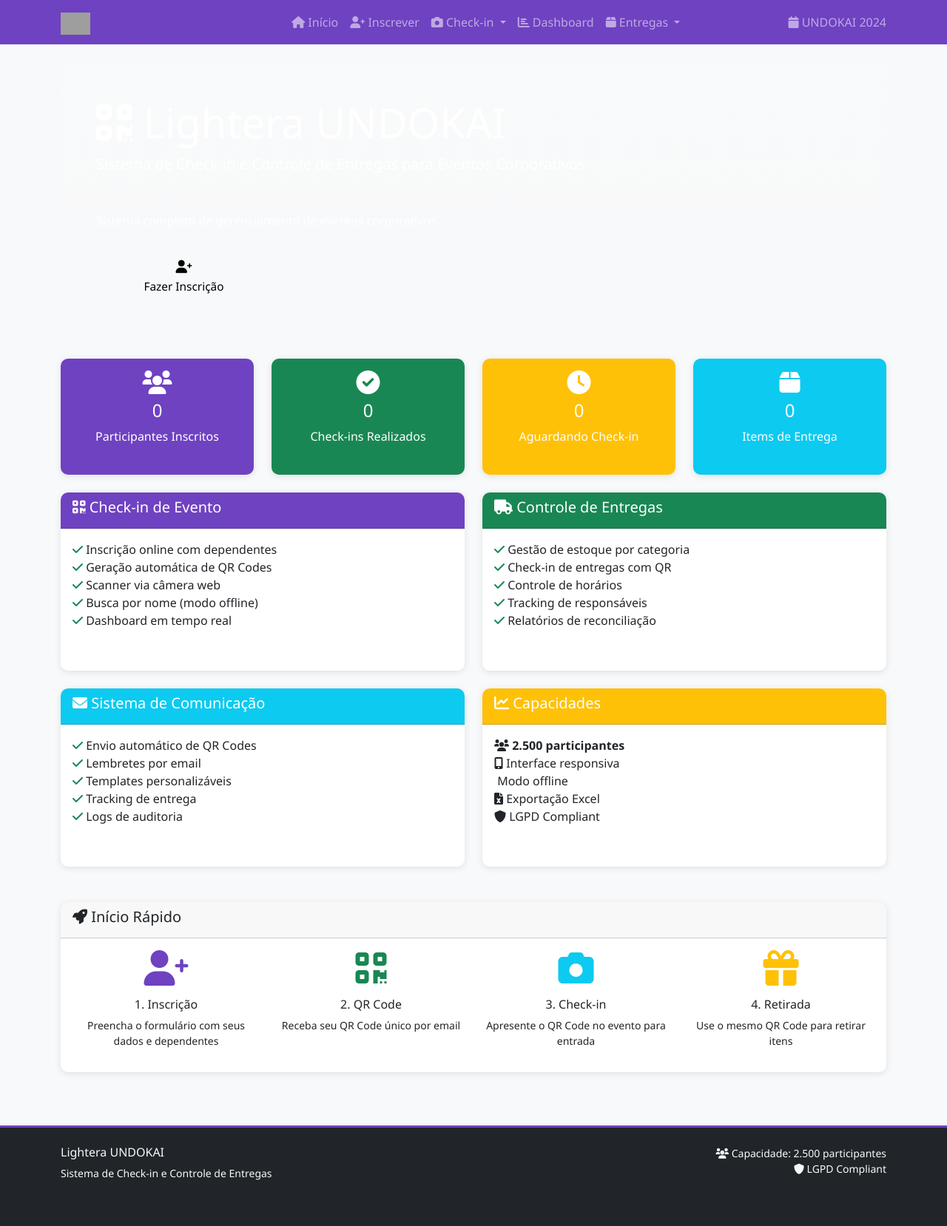
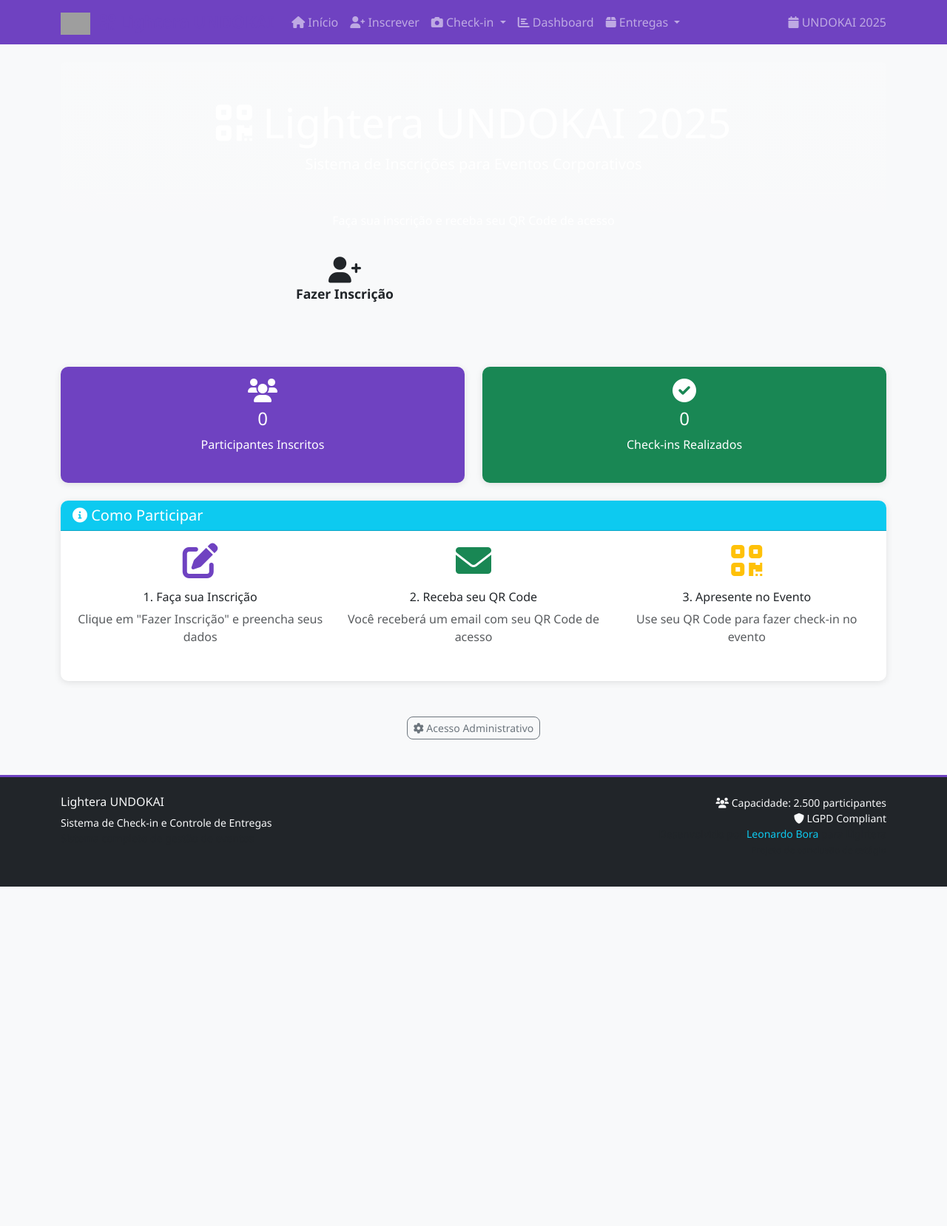
Before and after one commit to leonardobora/UNDOKAI-QRCODE, a Flask app: page / in a window 1280 px wide. Shown: the whole page at 74% size. After the commit the page ends 1199 px from the top, so only its background shows below. Run offline with Flask 3, Linux system fonts and the light colour scheme; data that the repository does not hold is empty; grey boxes are pictures that could not be loaded.

Commit message:
Update event system to separate admin and user functions with improved visuals
Introduce distinct admin and user interfaces, implement QR code lookup functionality, and apply style updates for better visual contrast and corrected event year.

Replit-Commit-Author: Agent
Replit-Commit-Session-Id: c4d3abaf-ab7a-43bb-bc85-bf6b1645ed54
Replit-Commit-Checkpoint-Type: full_checkpoint
Replit-Commit-Screenshot-Url: https://storage.googleapis.com/screenshot-production-us-central1/ee064c3b-8ae7-4fec-a129-910567e863f9/c4d3abaf-ab7a-43bb-bc85-bf6b1645ed54/mayqBed

```diff
--- a/routes.py
+++ b/routes.py
@@ -9,8 +9,19 @@ from models import Participant, Dependent, CheckIn, DeliveryItem, DeliveryLog, E
 from utils import generate_qr_code, send_qr_email
 
 @app.route('/')
-def index():
-    """Homepage with overview"""
+def user_index():
+    """User homepage with registration and QR lookup"""
+    total_participants = Participant.query.count()
+    total_checkins = CheckIn.query.count()
+
+    return render_template('user_index.html', stats={
+        'total_participants': total_participants,
+        'total_checkins': total_checkins
+    })
+
+@app.route('/admin')
+def admin_index():
+    """Admin homepage with full system overview"""
     total_participants = Participant.query.count()
     total_checkins = CheckIn.query.count()
     total_items = DeliveryItem.query.count()
@@ -22,6 +33,50 @@ def index():
         'total_items': total_items,
         'pending_checkins': pending_checkins
     })
+
+@app.route('/index')
+def index():
+    """Redirect old index route to user interface"""
+    return redirect(url_for('user_index'))
+
+@app.route('/user/qr-lookup')
+def user_qr_lookup():
+    """User QR code lookup page"""
+    return render_template('user_qr_lookup.html')
+
+@app.route('/api/lookup_participant_by_email', methods=['POST'])
+def lookup_participant_by_email():
+    """API endpoint to lookup participant by email"""
+    try:
+        data = request.get_json()
+        email = data.get('email', '').strip().lower()
+
+        if not email:
+            return jsonify({'success': False, 'message': 'Email é obrigatório'})
+
+        participant = Participant.query.filter_by(email=email).first()
+
+        if not participant:
+            return jsonify({'success': False, 'message': 'Participante não encontrado'})
+
+        # Generate QR code image
+        from utils import generate_qr_code
+        qr_image = generate_qr_code(participant.qr_code)
+
+        return jsonify({
+            'success': True,
+            'participant': {
+                'nome': participant.nome,
+                'email': participant.email,
+                'qr_code': participant.qr_code,
+                'dependents_count': len(participant.dependents)
+            },
+            'qr_image': qr_image
+        })
+
+    except Exception as e:
+        app.logger.error(f'Lookup participant error: {str(e)}')
+        return jsonify({'success': False, 'message': 'Erro interno do sistema'})
 
 @app.route('/register', methods=['GET', 'POST'])
 def register():
--- a/static/css/custom.css
+++ b/static/css/custom.css
@@ -1,4 +1,4 @@
-/* Lightera BUNDOKAI Custom Styles */
+/* Lightera UNDOKAI Custom Styles */
 
 :root {
     --lightera-purple: #6f42c1;
@@ -244,6 +244,25 @@ body {
     transition: all 0.2s ease;
 }
 
+.btn-light {
+    color: #212529 !important;
+    background-color: #f8f9fa !important;
+    border-color: #f8f9fa !important;
+}
+
+.btn-light:hover,
+.btn-light:focus,
+.btn-light:active {
+    color: #000 !important;
+    background-color: #e9ecef !important;
+    border-color: #e9ecef !important;
+}
+
+.btn-light .fas,
+.btn-light small {
+    color: #212529 !important;
+}
+
 .btn:hover {
     transform: translateY(-1px);
     box-shadow: 0 3px 10px rgba(0, 0, 0, 0.2);
--- a/templates/base.html
+++ b/templates/base.html
@@ -18,7 +18,7 @@
     <!-- Navigation -->
     <nav class="navbar navbar-expand-lg navbar-dark bg-primary">
         <div class="container">
-            <a class="navbar-brand fw-bold" href="{{ url_for('index') }}">
+            <a class="navbar-brand fw-bold" href="{{ url_for('user_index') }}">
                 <img src="{{ url_for('static', filename='images/lightera-logo.png') }}" alt="Lightera" height="30" class="me-2" onerror="this.style.display='none'">
                 <i class="fas fa-qrcode"></i> Lightera UNDOKAI
             </a>
@@ -73,7 +73,7 @@
                 </ul>
 
                 <span class="navbar-text">
-                    <i class="fas fa-calendar"></i> UNDOKAI 2024
+                    <i class="fas fa-calendar"></i> UNDOKAI 2025
                 </span>
             </div>
         </div>
@@ -115,7 +115,8 @@
                         <i class="fas fa-shield-alt"></i> LGPD Compliant
                     </p>
                     <p class="small text-muted">
-                        Desenvolvido por Leonardo Bora
+                        Desenvolvido por <a href="https://linkedin.com/in/leonardobora" target="_blank" class="text-info text-decoration-none">Leonardo Bora</a> para Lightera<br>
+                        <small>Projeto de conclusão de estágio</small>
                     </p>
                 </div>
             </div>
--- a/templates/index.html
+++ b/templates/index.html
@@ -12,9 +12,9 @@
             <p>Sistema completo de gerenciamento de eventos corporativos</p>
             <div class="row mt-4">
                 <div class="col-md-3">
-                    <a class="btn btn-light btn-lg w-100" href="{{ url_for('register') }}">
-                        <i class="fas fa-user-plus"></i><br>
-                        <small>Fazer Inscrição</small>
+                    <a class="btn btn-light btn-lg w-100 text-dark" href="{{ url_for('register') }}">
+                        <i class="fas fa-user-plus text-dark"></i><br>
+                        <small class="text-dark">Fazer Inscrição</small>
                     </a>
                 </div>
                 <div class="col-md-3">
--- a/templates/register.html
+++ b/templates/register.html
@@ -7,7 +7,7 @@
     <div class="col-md-8">
         <div class="card">
             <div class="card-header bg-primary text-white">
-                <h4><i class="fas fa-user-plus"></i> Inscrição UNDOKAI 2024</h4>
+                <h4><i class="fas fa-user-plus"></i> Inscrição UNDOKAI 2025</h4>
             </div>
             <div class="card-body">
                 <form method="POST" id="registrationForm">
--- /dev/null
+++ b/templates/user_index.html
@@ -0,0 +1,92 @@
+{% extends "base.html" %}
+
+{% block title %}Lightera UNDOKAI - Inscrições{% endblock %}
+
+{% block content %}
+<div class="row">
+    <div class="col-12">
+        <div class="jumbotron bg-gradient text-white p-5 rounded mb-4" style="background: linear-gradient(135deg, #6f42c1, #5a359a);">
+            <h1 class="display-4 text-center"><i class="fas fa-qrcode"></i> Lightera UNDOKAI 2025</h1>
+            <p class="lead text-center">Sistema de Inscrições para Eventos Corporativos</p>
+            <hr class="my-4" style="border-color: rgba(255,255,255,0.3);">
+            <p class="text-center">Faça sua inscrição e receba seu QR Code de acesso</p>
+
+            <div class="row mt-4 justify-content-center">
+                <div class="col-md-4">
+                    <a class="btn btn-light btn-lg w-100 text-dark" href="{{ url_for('register') }}">
+                        <i class="fas fa-user-plus text-dark fa-2x"></i><br>
+                        <strong class="text-dark">Fazer Inscrição</strong>
+                    </a>
+                </div>
+                <div class="col-md-4">
+                    <a class="btn btn-outline-light btn-lg w-100" href="{{ url_for('user_qr_lookup') }}">
+                        <i class="fas fa-search fa-2x"></i><br>
+                        <strong>Buscar Meu QR Code</strong>
+                    </a>
+                </div>
+            </div>
+        </div>
+    </div>
+</div>
+
+<!-- Simple Statistics Cards for Users -->
+<div class="row mb-4">
+    <div class="col-md-6">
+        <div class="card bg-primary text-white h-100">
+            <div class="card-body text-center">
+                <i class="fas fa-users fa-2x mb-2"></i>
+                <h4>{{ stats.total_participants }}</h4>
+                <p class="card-text">Participantes Inscritos</p>
+            </div>
+        </div>
+    </div>
+    <div class="col-md-6">
+        <div class="card bg-success text-white h-100">
+            <div class="card-body text-center">
+                <i class="fas fa-check-circle fa-2x mb-2"></i>
+                <h4>{{ stats.total_checkins }}</h4>
+                <p class="card-text">Check-ins Realizados</p>
+            </div>
+        </div>
+    </div>
+</div>
+
+<!-- Instructions for Users -->
+<div class="row">
+    <div class="col-12">
+        <div class="card">
+            <div class="card-header bg-info text-white">
+                <h5 class="mb-0"><i class="fas fa-info-circle"></i> Como Participar</h5>
+            </div>
+            <div class="card-body">
+                <div class="row">
+                    <div class="col-md-4 text-center mb-3">
+                        <i class="fas fa-edit fa-3x text-primary mb-3"></i>
+                        <h6>1. Faça sua Inscrição</h6>
+                        <p class="text-muted">Clique em "Fazer Inscrição" e preencha seus dados</p>
+                    </div>
+                    <div class="col-md-4 text-center mb-3">
+                        <i class="fas fa-envelope fa-3x text-success mb-3"></i>
+                        <h6>2. Receba seu QR Code</h6>
+                        <p class="text-muted">Você receberá um email com seu QR Code de acesso</p>
+                    </div>
+                    <div class="col-md-4 text-center mb-3">
+                        <i class="fas fa-qrcode fa-3x text-warning mb-3"></i>
+                        <h6>3. Apresente no Evento</h6>
+                        <p class="text-muted">Use seu QR Code para fazer check-in no evento</p>
+                    </div>
+                </div>
+            </div>
+        </div>
+    </div>
+</div>
+
+<!-- Link to Admin Interface -->
+<div class="row mt-4">
+    <div class="col-12 text-center">
+        <a href="{{ url_for('admin_index') }}" class="btn btn-sm btn-outline-secondary">
+            <i class="fas fa-cog"></i> Acesso Administrativo
+        </a>
+    </div>
+</div>
+{% endblock %}
--- a/utils.py
+++ b/utils.py
@@ -45,13 +45,13 @@ def send_qr_email(participant, qr_image_data=None):
         msg = MIMEMultipart()
         msg['From'] = smtp_username
         msg['To'] = participant.email
-        msg['Subject'] = f'UNDOKAI 2024 - Seu QR Code de Acesso'
+        msg['Subject'] = f'UNDOKAI 2025 - Seu QR Code de Acesso'
 
         # Email body
         body = f"""
         Olá {participant.nome},
 
-        Sua inscrição para o UNDOKAI 2024 foi confirmada!
+        Sua inscrição para o UNDOKAI 2025 foi confirmada!
 
         QR Code de Acesso: {participant.qr_code}
 
```
Also changed, not shown: templates/base_admin.html (added, +34 -0 lines), templates/success.html (+4 -4 lines), templates/user_qr_lookup.html (added, +160 -0 lines), attached_assets/image_1756563120808.png (added).
